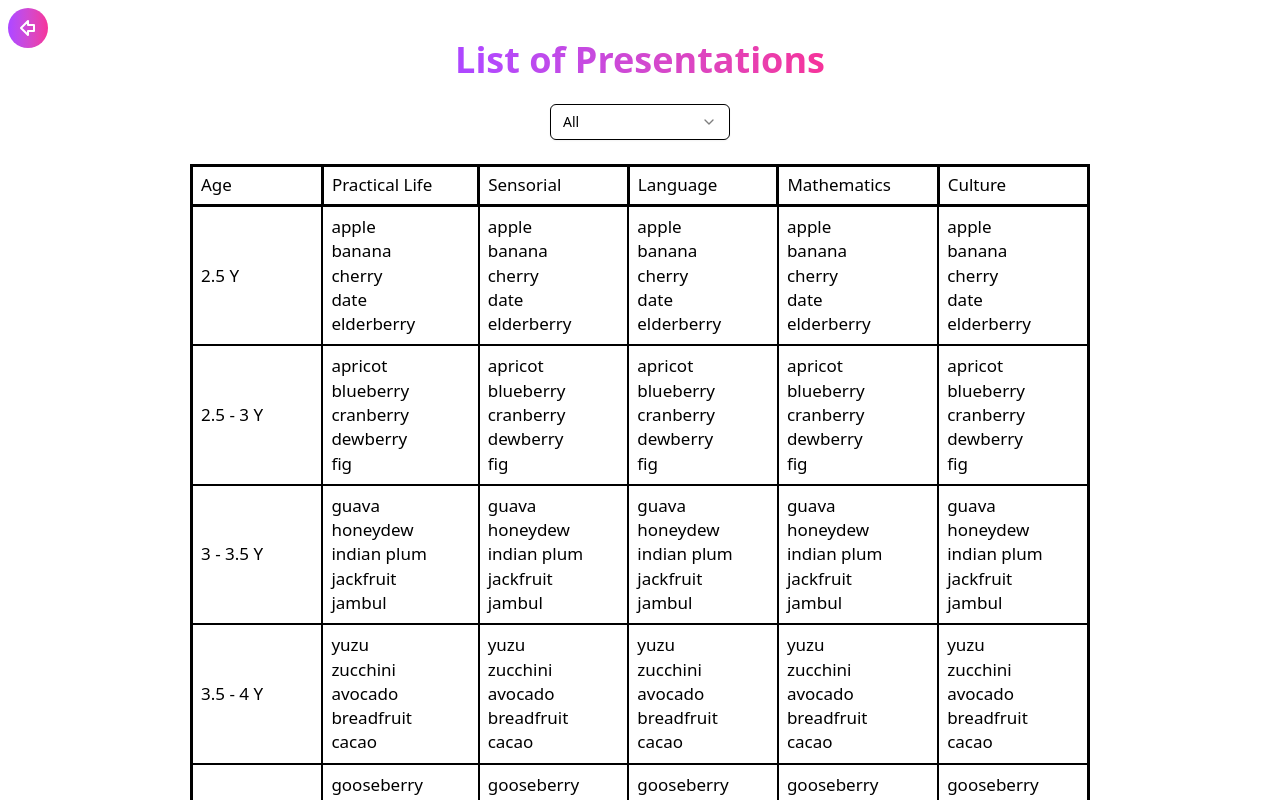
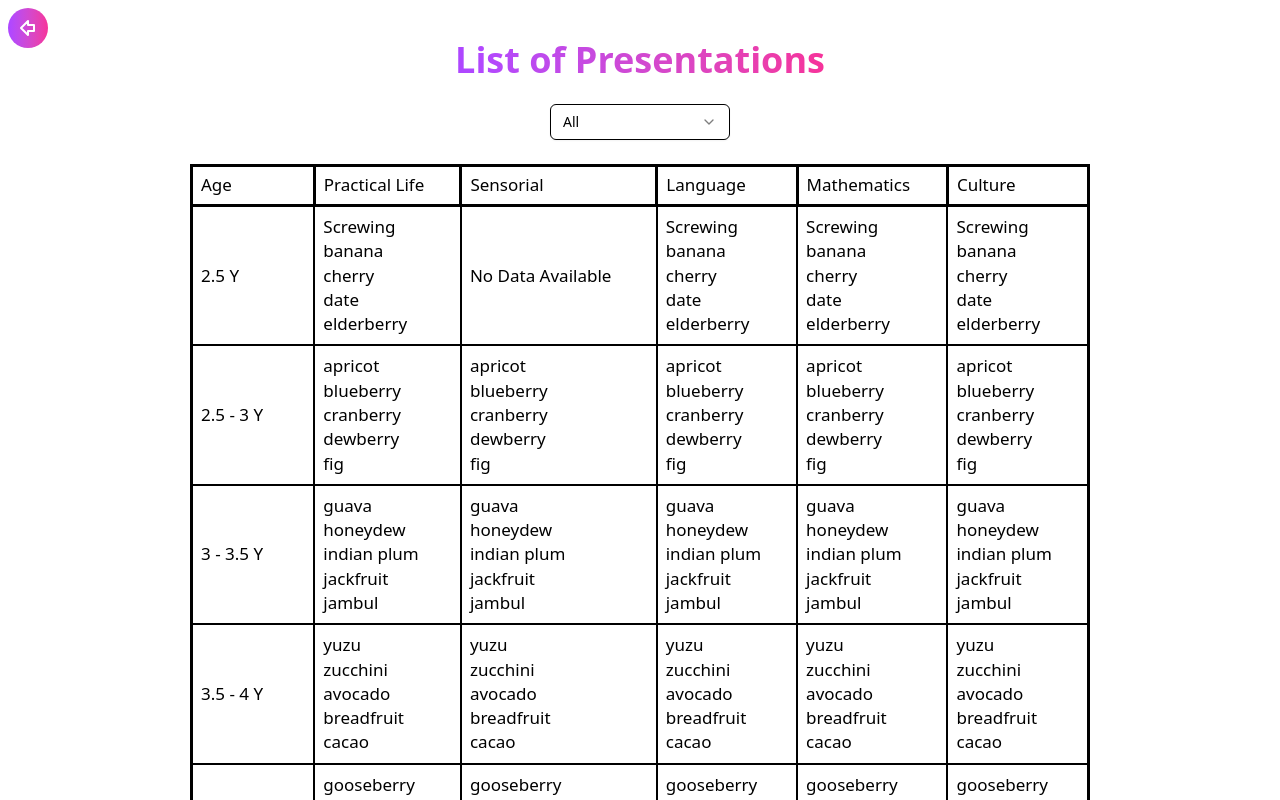
Before and after one commit to Aaniya401/react_reference_table, a React (Vite) app: page /presentations in a window 1280 px wide. Shown: the top 800 px of the page. Built offline with nearby package versions, Linux system fonts and the light colour scheme.

Commit message:
Update constants.ts

```diff
--- a/src/constants/constants.ts
+++ b/src/constants/constants.ts
@@ -23,8 +23,8 @@ export const titles = [
 export const ageWiseData = [
     {
         age: "2.5 Y",
-        data1: ["apple", "banana", "cherry", "date", "elderberry"],
-        data2: ["frog", "giraffe", "hippo", "iguana", "jackal"],
+        data1: ["Screwing", "banana", "cherry", "date", "elderberry"],
+        data2: [],
         data3: ["kite", "lemon", "mango", "nectarine", "orange"],
         data4: ["piano", "guitar", "violin", "drums", "flute"],
         data5: ["red", "orange", "yellow", "green", "blue"],
```
